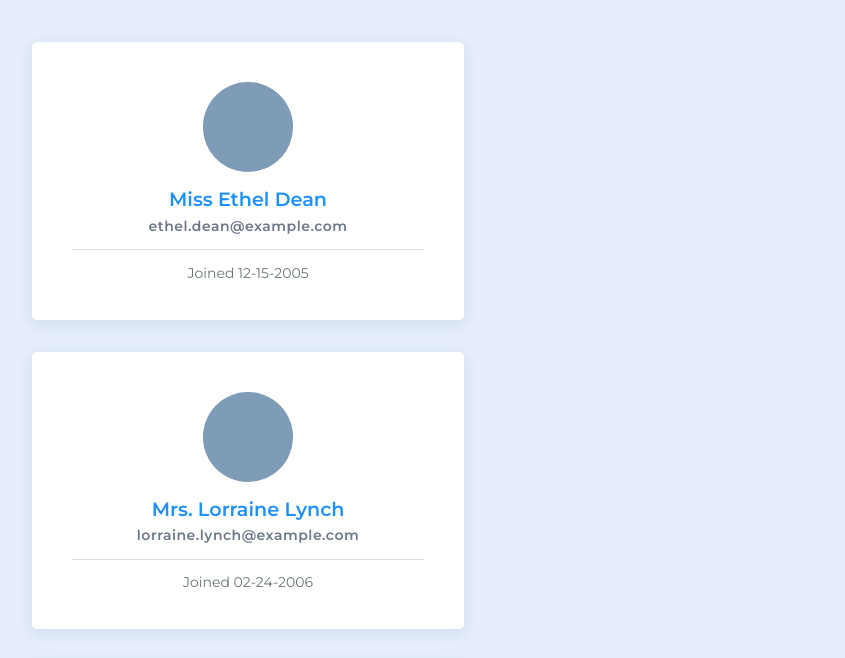
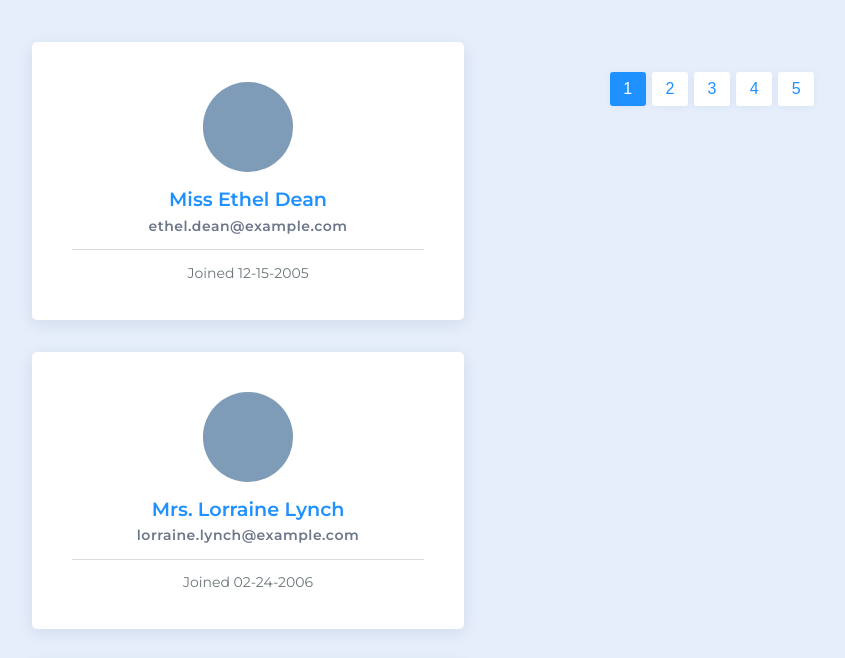
Before and after one commit to Marlaina-G/StudentList, a plain HTML site: page index.html in a window 1280 px wide. Shown: the part 90-748 px from the top of the page, without its empty margins (160-1005 px from the left). Drawn offline with Linux system fonts and the light colour scheme; grey boxes are pictures that could not be loaded.

Commit message:
Pagination Buttons Work

```diff
--- a/js/script.js
+++ b/js/script.js
@@ -13,9 +13,11 @@ For assistance:
 Global Variables
 **********************/
 const divPage = document.querySelector(".page");
+const link = document.querySelector(".link-list");
 let page = 1;
 const itemsPerPage = 9;
-const studentList = document.getElementsByClassName("student-item cf");
+const studentList = document.querySelector(".student-list");
+const studentItemList = document.getElementsByClassName("student-item cf");
 const paginationButtons = document.getElementsByTagName("a");
 
 /*
@@ -31,7 +33,6 @@ function showPage(list, page) {
   let endIndex = page * itemsPerPage;
 
   for (let i = 0; i < list.length; i++) {
-    //studentList[i].style.display = 'block';
     if (i >= startIndex && i < endIndex) {
       list[i].style.display = "block";
     } else {
@@ -47,40 +48,26 @@ This function will create and insert/append the elements needed for the paginati
 
 function addPagination(list) {
   //provides amount of pages needed to display a max of 9 students per page
-  const pageCount = Math.ceil(studentList.length / itemsPerPage);
-  const pageDiv = document.createElement("div");
-  pageDiv.className = "pagination";
-  divPage.appendChild(pageDiv);
-  const ul = document.createElement("ul");
-  ul.className = "link-list";
-  pageDiv.appendChild(ul);
+  const pageCount = Math.ceil(list.length / itemsPerPage);
 
-  for (let i = 1; i <= pageCount; i += 1) {
-    const li = document.createElement("li");
+  for (let i = 1; i <= pageCount; i++) {
+    let pageLink = `<li><button type="button">${i}</button></li>`;
+    link.insertAdjacentHTML("beforeend", pageLink);
 
-    li.innerHTML = `<a href="#">${i}</a>`;
-    li.addEventListener("click", (e) => {
-      let previousButton = document.querySelectorAll(".pagination a");
-      previousButton.className = "";
-      selectedButton = e.target.textContent;
-      e.target.className = "active";
-      showPage(studentList, selectedButton);
+    link.querySelectorAll("button")[0].className = "active";
+
+    link.addEventListener("click", (e) => {
+      if (e.target.tagName === "BUTTON") {
+        link.querySelector(".active").className = "";
+
+        e.target.className = "active";
+
+        showPage(list, e.target.textContent);
+      }
     });
-
-    ul.appendChild(li);
-  }
-  pageDiv.appendChild(ul);
-  return pageDiv;
-
-  function removeActiveClass() {
-    let links = document.querySelectorAll(".active");
-
-    for (let link of links) {
-      link.classList.remove("active");
-    }
   }
 }
 
 // Call functions
-showPage(studentList, 1);
-addPagination(studentList);
+showPage(studentItemList, 1);
+addPagination(studentItemList);
```
Also changed, not shown: index.html (+0 -1 lines).
